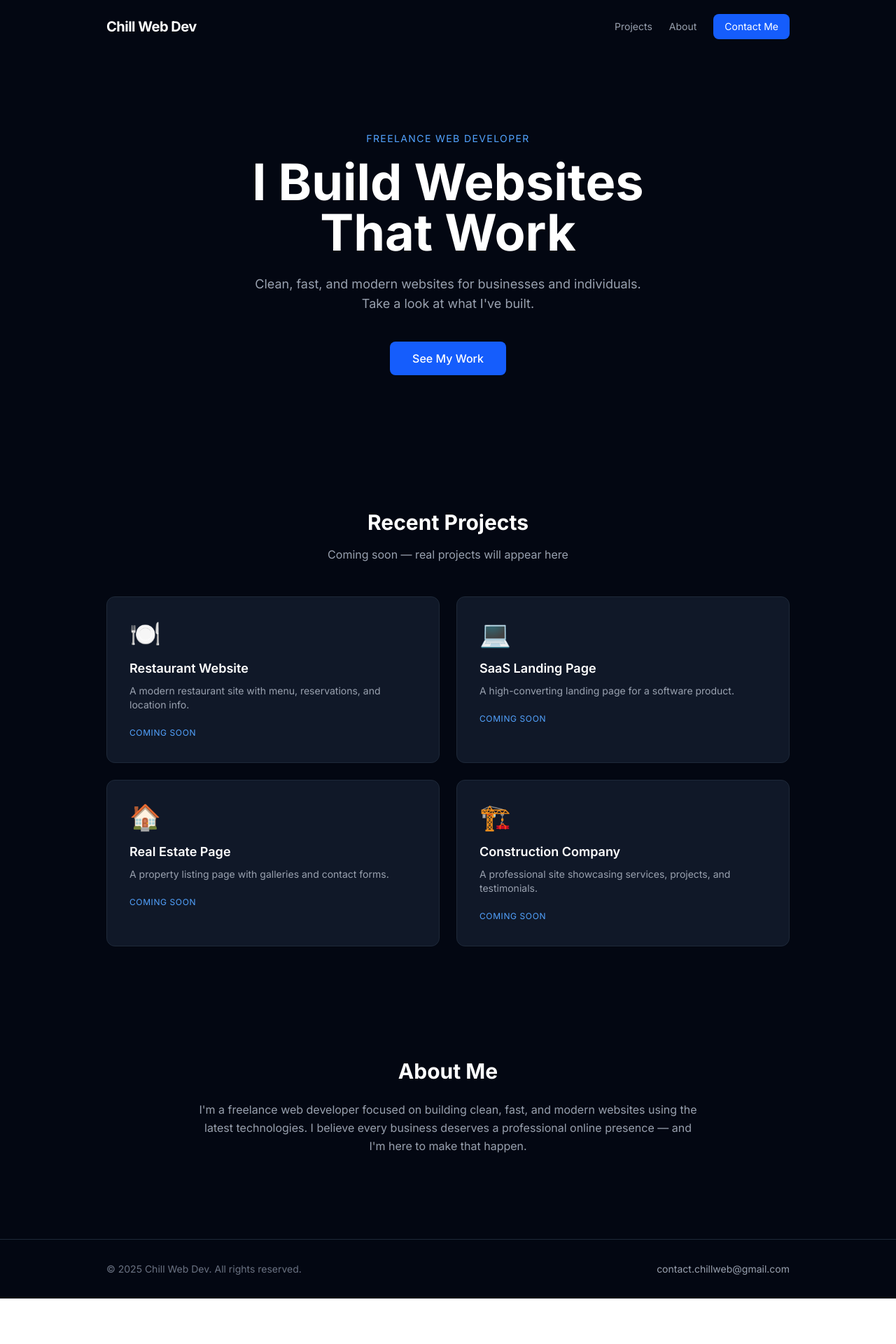
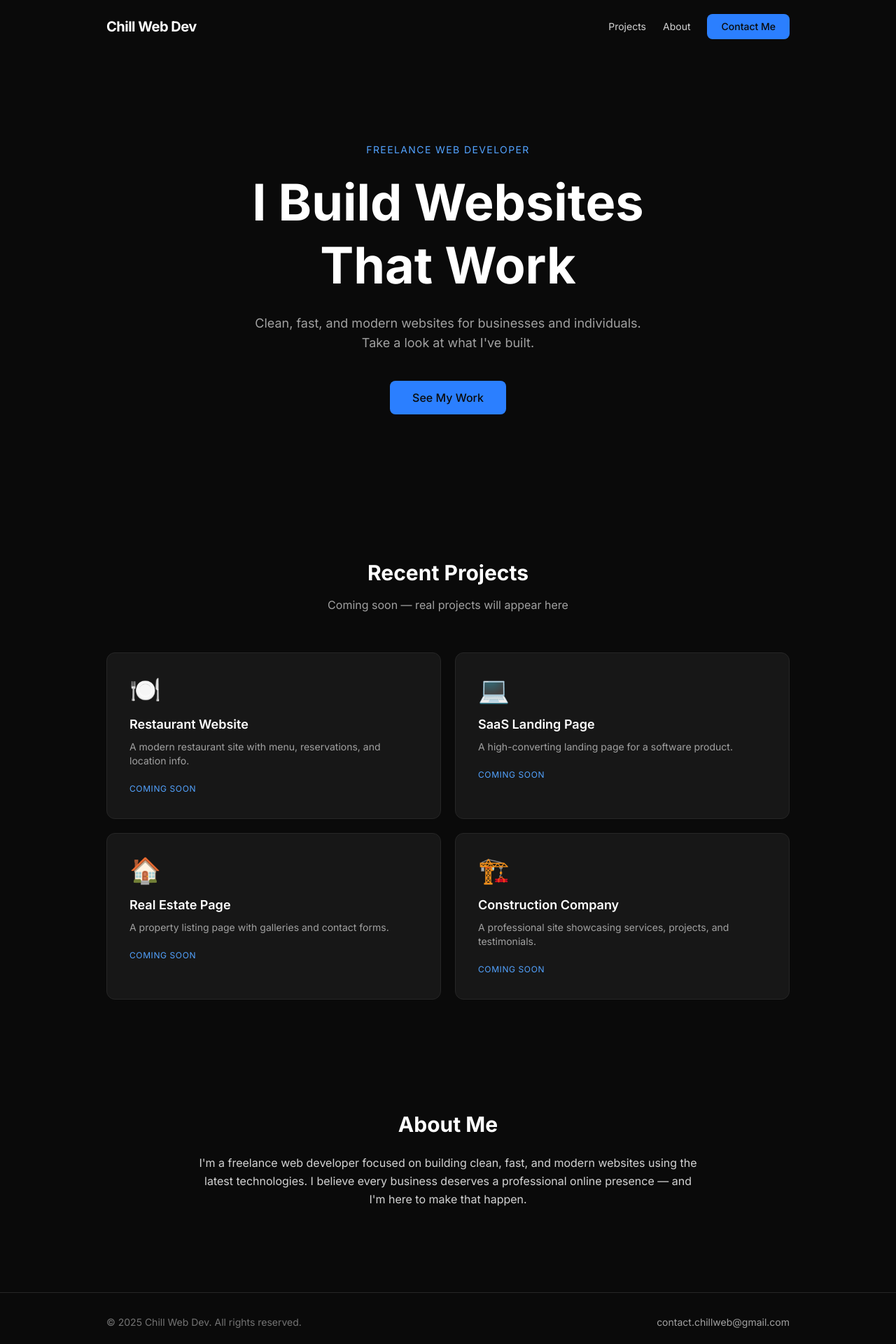
Before and after one commit to chillwebsitedeveloper/chill-portfolio, a Next.js app: page / in a window 1280 px wide. Shown: the top 1920 px of the page at 70% size. Before the commit the page ends 1855 px from the top, so only its background shows below. Built offline with nearby package versions, Linux system fonts and the light colour scheme.

Commit message:
Upgrade to premium neutral color palette with higher contrast

```diff
--- a/app/page.tsx
+++ b/app/page.tsx
@@ -1,20 +1,20 @@
 export default function Home() {
   return (
-    <main className="min-h-screen bg-gray-950 text-white">
+    <main className="min-h-screen bg-neutral-950 text-white">
 
       {/* NAVBAR */}
       <nav className="flex items-center justify-between px-6 py-5 max-w-5xl mx-auto">
         <span className="text-xl font-bold tracking-tight">Chill Web Dev</span>
         <div className="flex items-center gap-6">
-          <a href="#projects" className="text-sm text-gray-400 hover:text-white transition-colors">
+          <a href="#projects" className="text-sm text-neutral-300 hover:text-white transition-colors">
             Projects
           </a>
-          <a href="#about" className="text-sm text-gray-400 hover:text-white transition-colors">
+          <a href="#about" className="text-sm text-neutral-300 hover:text-white transition-colors">
             About
           </a>
           <a
             href="mailto:contact.chillweb@gmail.com"
-            className="text-sm bg-blue-600 hover:bg-blue-700 px-4 py-2 rounded-lg transition-colors"
+            className="text-sm bg-blue-500 hover:bg-blue-400 text-neutral-950 px-5 py-2 rounded-lg font-medium transition-colors"
           >
             Contact Me
           </a>
@@ -22,20 +22,20 @@ export default function Home() {
       </nav>
 
       {/* HERO */}
-      <section className="max-w-3xl mx-auto text-center px-6 py-28">
-        <p className="text-sm uppercase tracking-widest text-blue-400 mb-4">
+      <section className="max-w-3xl mx-auto text-center px-6 py-32">
+        <p className="text-sm uppercase tracking-widest text-blue-400 mb-5">
           Freelance Web Developer
         </p>
-        <h1 className="text-5xl md:text-7xl font-bold mb-6">
+        <h1 className="text-5xl md:text-7xl font-bold mb-6 leading-tight">
           I Build Websites<br />That Work
         </h1>
-        <p className="text-lg text-gray-400 mb-10 max-w-xl mx-auto">
+        <p className="text-lg text-neutral-400 mb-10 max-w-xl mx-auto">
           Clean, fast, and modern websites for businesses and individuals.
           Take a look at what I&apos;ve built.
         </p>
         <a
           href="#projects"
-          className="inline-block bg-blue-600 hover:bg-blue-700 text-white px-8 py-3 rounded-lg font-medium transition-colors"
+          className="inline-block bg-blue-500 hover:bg-blue-400 text-neutral-950 px-8 py-3 rounded-lg font-medium transition-colors"
         >
           See My Work
         </a>
@@ -44,45 +44,41 @@ export default function Home() {
       {/* PROJECTS SECTION */}
       <section id="projects" className="max-w-5xl mx-auto px-6 py-20">
         <h2 className="text-3xl font-bold text-center mb-4">Recent Projects</h2>
-        <p className="text-gray-400 text-center mb-12">Coming soon — real projects will appear here</p>
+        <p className="text-neutral-400 text-center mb-14">Coming soon — real projects will appear here</p>
 
-        <div className="grid grid-cols-1 md:grid-cols-2 gap-6">
+        <div className="grid grid-cols-1 md:grid-cols-2 gap-5">
 
-          {/* Placeholder Card 1 */}
-          <div className="bg-gray-900 border border-gray-800 rounded-xl p-8 hover:border-gray-700 hover:bg-gray-800/50 transition-all duration-300">
+          <div className="bg-neutral-900 border border-neutral-800 rounded-xl p-8 hover:border-neutral-700 transition-all duration-300">
             <div className="text-4xl mb-4">🍽️</div>
             <h3 className="text-lg font-semibold mb-2">Restaurant Website</h3>
-            <p className="text-gray-400 text-sm mb-4">
+            <p className="text-neutral-400 text-sm mb-4">
               A modern restaurant site with menu, reservations, and location info.
             </p>
             <span className="text-xs text-blue-400 uppercase tracking-wider">Coming Soon</span>
           </div>
 
-          {/* Placeholder Card 2 */}
-          <div className="bg-gray-900 border border-gray-800 rounded-xl p-8 hover:border-gray-700 hover:bg-gray-800/50 transition-all duration-300">
+          <div className="bg-neutral-900 border border-neutral-800 rounded-xl p-8 hover:border-neutral-700 transition-all duration-300">
             <div className="text-4xl mb-4">💻</div>
             <h3 className="text-lg font-semibold mb-2">SaaS Landing Page</h3>
-            <p className="text-gray-400 text-sm mb-4">
+            <p className="text-neutral-400 text-sm mb-4">
               A high-converting landing page for a software product.
             </p>
             <span className="text-xs text-blue-400 uppercase tracking-wider">Coming Soon</span>
           </div>
 
-          {/* Placeholder Card 3 */}
-          <div className="bg-gray-900 border border-gray-800 rounded-xl p-8 hover:border-gray-700 hover:bg-gray-800/50 transition-all duration-300">
+          <div className="bg-neutral-900 border border-neutral-800 rounded-xl p-8 hover:border-neutral-700 transition-all duration-300">
             <div className="text-4xl mb-4">🏠</div>
             <h3 className="text-lg font-semibold mb-2">Real Estate Page</h3>
-            <p className="text-gray-400 text-sm mb-4">
+            <p className="text-neutral-400 text-sm mb-4">
               A property listing page with galleries and contact forms.
             </p>
             <span className="text-xs text-blue-400 uppercase tracking-wider">Coming Soon</span>
           </div>
 
-          {/* Placeholder Card 4 */}
-          <div className="bg-gray-900 border border-gray-800 rounded-xl p-8 hover:border-gray-700 hover:bg-gray-800/50 transition-all duration-300">
+          <div className="bg-neutral-900 border border-neutral-800 rounded-xl p-8 hover:border-neutral-700 transition-all duration-300">
             <div className="text-4xl mb-4">🏗️</div>
             <h3 className="text-lg font-semibold mb-2">Construction Company</h3>
-            <p className="text-gray-400 text-sm mb-4">
+            <p className="text-neutral-400 text-sm mb-4">
               A professional site showcasing services, projects, and testimonials.
             </p>
             <span className="text-xs text-blue-400 uppercase tracking-wider">Coming Soon</span>
@@ -94,7 +90,7 @@ export default function Home() {
       {/* ABOUT SECTION */}
       <section id="about" className="max-w-3xl mx-auto px-6 py-20 text-center">
         <h2 className="text-3xl font-bold mb-6">About Me</h2>
-        <p className="text-gray-400 leading-relaxed">
+        <p className="text-neutral-300 leading-relaxed">
           I&apos;m a freelance web developer focused on building clean, fast, and
           modern websites using the latest technologies. I believe every business
           deserves a professional online presence — and I&apos;m here to make that happen.
@@ -102,14 +98,14 @@ export default function Home() {
       </section>
 
       {/* FOOTER */}
-      <footer className="border-t border-gray-800 mt-10">
+      <footer className="border-t border-neutral-800 mt-10">
         <div className="max-w-5xl mx-auto px-6 py-8 flex flex-col md:flex-row items-center justify-between gap-4">
-          <p className="text-sm text-gray-500">
+          <p className="text-sm text-neutral-500">
             © 2025 Chill Web Dev. All rights reserved.
           </p>
           <a
             href="mailto:contact.chillweb@gmail.com"
-            className="text-sm text-gray-400 hover:text-white transition-colors"
+            className="text-sm text-neutral-400 hover:text-white transition-colors"
           >
             contact.chillweb@gmail.com
           </a>
```
